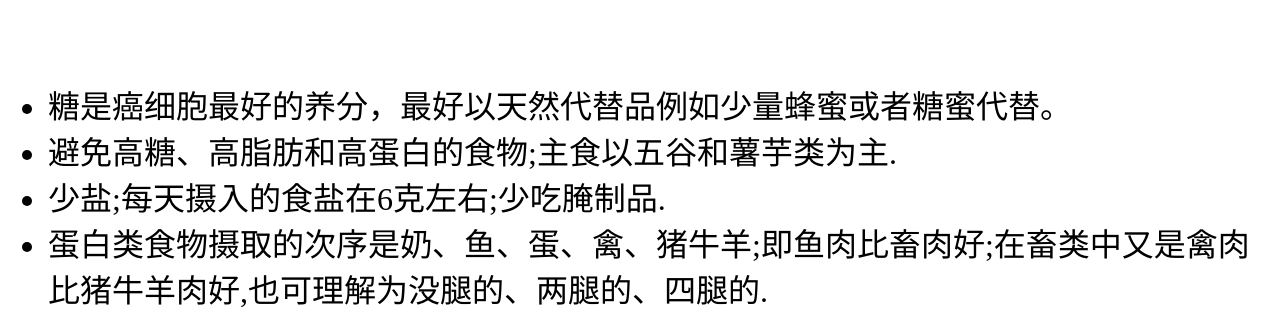
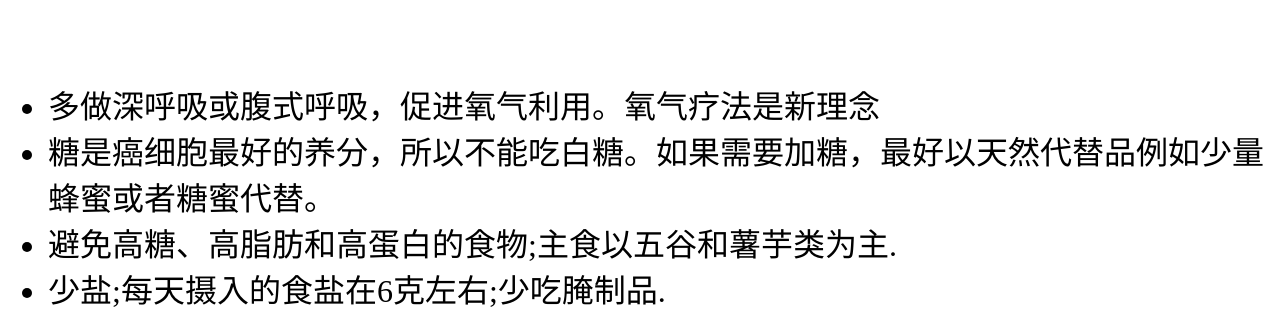
Before and after one commit to wenlinhuang/wenlinhuang.github.io, a plain HTML site: page index.html in a window 1280 px wide. Shown: the part 465-784 px from the top of the page. Drawn offline with Linux system fonts and the light colour scheme.

Commit message:
update home article

```diff
--- a/index.html
+++ b/index.html
@@ -19,7 +19,8 @@ body {font-size: 2em;}
 <p>玉米面，南瓜粥，黑芝麻糊，自己打粉，全麦面粉，黄豆浆，黑豆浆，</p></div>
 <div>&nbsp; </div>
 <ul>
-<li>糖是癌细胞最好的养分，最好以天然代替品例如少量蜂蜜或者糖蜜代替。</li>
+<li>多做深呼吸或腹式呼吸，促进氧气利用。氧气疗法是新理念</li>
+<li>糖是癌细胞最好的养分，所以不能吃白糖。如果需要加糖，最好以天然代替品例如少量蜂蜜或者糖蜜代替。</li>
 <li>避免高糖、高脂肪和高蛋白的食物;主食以五谷和薯芋类为主.</li>
 <li>少盐;每天摄入的食盐在6克左右;少吃腌制品.</li>
 <li>蛋白类食物摄取的次序是奶、鱼、蛋、禽、猪牛羊;即鱼肉比畜肉好;在畜类中又是禽肉比猪牛羊肉好,也可理解为没腿的、两腿的、四腿的.</li>
```
